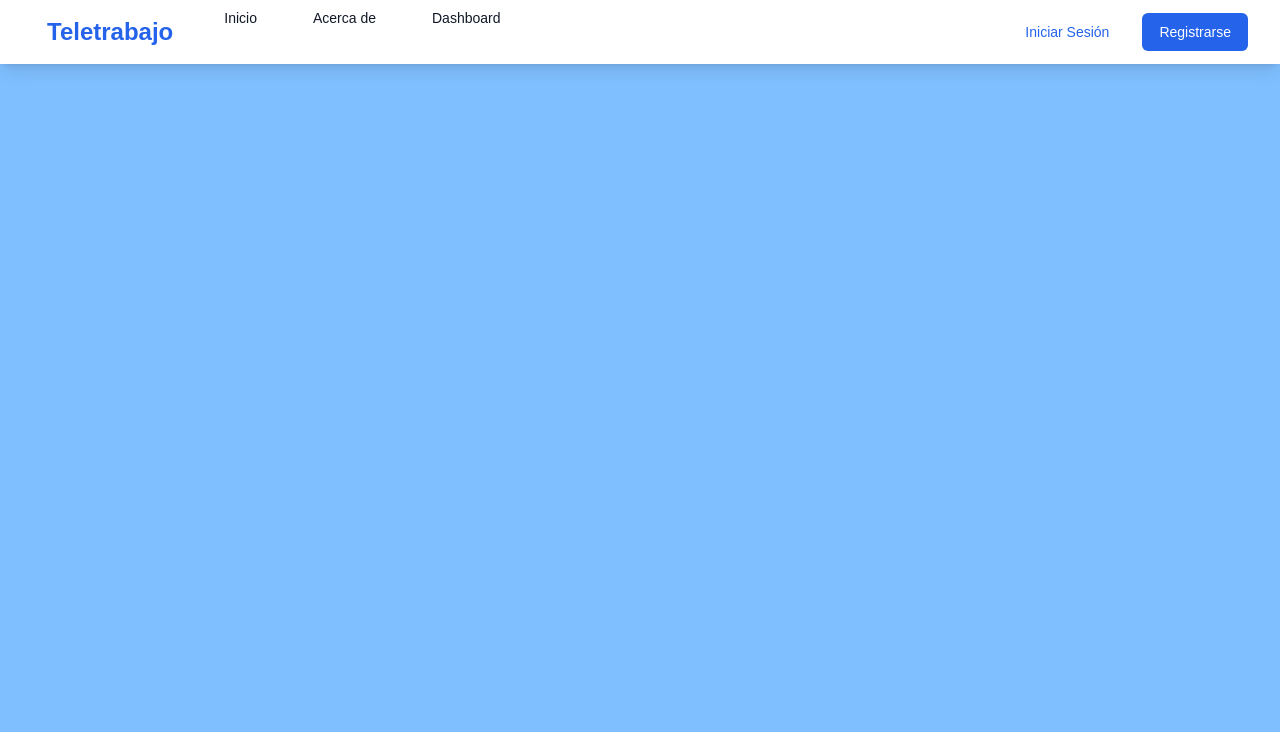
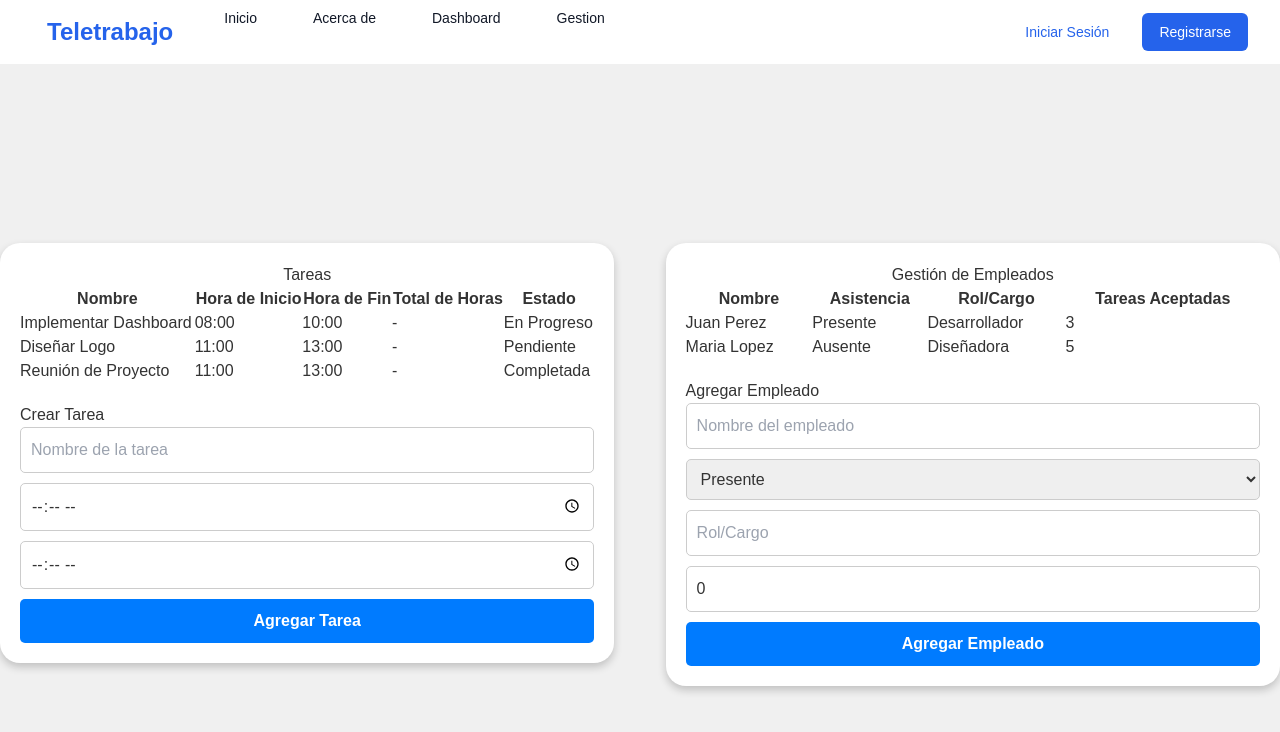
Before and after one commit to Cristianv222/Proyecto-Sistema-Tareas, a React (Vite) app in the folder proyecto/: page /gestion in a window 1280 px wide. Shown: the top 732 px of the page. Built offline with nearby package versions, Linux system fonts and the light colour scheme.

Commit message:
ultimos cambios... creo xd

```diff
--- a/proyecto/src/App.jsx
+++ b/proyecto/src/App.jsx
@@ -6,7 +6,7 @@ import About from './pages/About'; // Página "Acerca de"
 import Login from './pages/Login';
 import Register from './pages/Register';
 import Dashboard from './pages/Dashboard';
-
+import Gestion from './pages/Gestion';
 
 function App() {
   return (
@@ -17,7 +17,8 @@ function App() {
         <Route path="/about" element={<About />} />
         <Route path="/register" element={<Register />} />
         <Route path="/login" element={<Login />} /> {/* Ruta del Login */}
-        <Route path='/dashboard' element={<Dashboard/>}/>{}
+        <Route path='/dashboard' element={<Dashboard/>} />
+        <Route path='/gestion' element={<Gestion/>} />
       </Routes>
     </Router>
   );
--- a/proyecto/src/components/Navbar.jsx
+++ b/proyecto/src/components/Navbar.jsx
@@ -37,6 +37,12 @@ const [isOpen, setIsOpen] = useState(false);
               >
                Dashboard
                </Link>
+               <Link
+                to="/gestion"
+                className="text-gray-900 hover:bg-gray-200 hover:text-gray-900 px-3 py-2 rounded-md text-sm font-medium"
+              >
+                Gestion
+              </Link>
 
             </div>
           </div>
--- a/proyecto/src/pages/Dashboard.jsx
+++ b/proyecto/src/pages/Dashboard.jsx
@@ -1,5 +1,6 @@
 import React, { useState, useEffect } from 'react';
 import user from '../imagenes/user.png';
+
 import {
   Users,
   ClipboardList,
@@ -224,5 +225,4 @@ const Dashboard = () => {
     </div>
   );
 };
-
 export default Dashboard;
--- /dev/null
+++ b/proyecto/src/pages/Gestion.jsx
@@ -0,0 +1,239 @@
+import React, { useState } from "react";
+
+const Tasks = () => {
+  // Estado para las tareas
+  const [tasks, setTasks] = useState([
+    { id: 1, name: "Implementar Dashboard", start: "08:00", end: "10:00", status: "En Progreso" },
+    { id: 2, name: "Diseñar Logo", start: "11:00", end: "13:00", status: "Pendiente" },
+    { id: 3, name: "Reunión de Proyecto", start: "11:00", end: "13:00", status: "Completada" },
+  ]);
+
+  const [newTask, setNewTask] = useState({
+    name: "",
+    start: "",
+    end: "",
+    status: "Pendiente",
+  });
+
+  // Estado para los empleados
+  const [employees, setEmployees] = useState([
+    { id: 1, name: "Juan Perez", attendance: "Presente", role: "Desarrollador", acceptedTasks: 3 },
+    { id: 2, name: "Maria Lopez", attendance: "Ausente", role: "Diseñadora", acceptedTasks: 5 },
+  ]);
+
+  const [newEmployee, setNewEmployee] = useState({
+    name: "",
+    attendance: "Presente",
+    role: "",
+    acceptedTasks: 0,
+  });
+
+  const addTask = () => {
+    const totalHours = calculateTotalHours(newTask.start, newTask.end);
+    setTasks([
+      ...tasks,
+      { ...newTask, id: tasks.length + 1, totalHours: totalHours },
+    ]);
+    setNewTask({ name: "", start: "", end: "", status: "Pendiente" });
+  };
+
+  const addEmployee = () => {
+    setEmployees([
+      ...employees,
+      { ...newEmployee, id: employees.length + 1 },
+    ]);
+    setNewEmployee({ name: "", attendance: "Presente", role: "", acceptedTasks: 0 });
+  };
+
+  const calculateTotalHours = (start, end) => {
+    const startTime = new Date(`2023-01-01T${start}`);
+    const endTime = new Date(`2023-01-01T${end}`);
+    const diff = (endTime - startTime) / (1000 * 60 * 60);
+    return diff > 0 ? diff : 0;
+  };
+
+  return (
+    <div style={styles.container}>
+      <div style={styles.wrapper}> {/* Espaciado para evitar conflicto con el Navbar */}
+        <div style={styles.box}>
+          <h2 style={styles.title}>Tareas</h2>
+          <table style={styles.table}>
+            <thead>
+              <tr>
+                <th>Nombre</th>
+                <th>Hora de Inicio</th>
+                <th>Hora de Fin</th>
+                <th>Total de Horas</th>
+                <th>Estado</th>
+              </tr>
+            </thead>
+            <tbody>
+              {tasks.map((task) => (
+                <tr key={task.id}>
+                  <td>{task.name}</td>
+                  <td>{task.start}</td>
+                  <td>{task.end}</td>
+                  <td>{task.totalHours || "-"}</td>
+                  <td>{task.status}</td>
+                </tr>
+              ))}
+            </tbody>
+          </table>
+
+          <h3>Crear Tarea</h3>
+          <div style={styles.form}>
+            <input
+              style={styles.input}
+              type="text"
+              placeholder="Nombre de la tarea"
+              value={newTask.name}
+              onChange={(e) => setNewTask({ ...newTask, name: e.target.value })}
+            />
+            <input
+              style={styles.input}
+              type="time"
+              value={newTask.start}
+              onChange={(e) => setNewTask({ ...newTask, start: e.target.value })}
+            />
+            <input
+              style={styles.input}
+              type="time"
+              value={newTask.end}
+              onChange={(e) => setNewTask({ ...newTask, end: e.target.value })}
+            />
+            <button style={styles.button} onClick={addTask}>
+              Agregar Tarea
+            </button>
+          </div>
+        </div>
+
+        <div style={styles.box}> {/* Caja separada para empleados */}
+          <h2 style={styles.title}>Gestión de Empleados</h2>
+          <table style={styles.table}>
+            <thead>
+              <tr>
+                <th>Nombre</th>
+                <th>Asistencia</th>
+                <th>Rol/Cargo</th>
+                <th>Tareas Aceptadas</th>
+              </tr>
+            </thead>
+            <tbody>
+              {employees.map((employee) => (
+                <tr key={employee.id}>
+                  <td>{employee.name}</td>
+                  <td>{employee.attendance}</td>
+                  <td>{employee.role}</td>
+                  <td>{employee.acceptedTasks}</td>
+                </tr>
+              ))}
+            </tbody>
+          </table>
+
+          <h3>Agregar Empleado</h3>
+          <div style={styles.form}>
+            <input
+              style={styles.input}
+              type="text"
+              placeholder="Nombre del empleado"
+              value={newEmployee.name}
+              onChange={(e) => setNewEmployee({ ...newEmployee, name: e.target.value })}
+            />
+            <select
+              style={styles.input}
+              value={newEmployee.attendance}
+              onChange={(e) => setNewEmployee({ ...newEmployee, attendance: e.target.value })}
+            >
+              <option value="Presente">Presente</option>
+              <option value="Ausente">Ausente</option>
+            </select>
+            <input
+              style={styles.input}
+              type="text"
+              placeholder="Rol/Cargo"
+              value={newEmployee.role}
+              onChange={(e) => setNewEmployee({ ...newEmployee, role: e.target.value })}
+            />
+            <input
+              style={styles.input}
+              type="number"
+              placeholder="Tareas aceptadas"
+              value={newEmployee.acceptedTasks}
+              onChange={(e) => setNewEmployee({ ...newEmployee, acceptedTasks: parseInt(e.target.value) || 0 })}
+            />
+            <button style={styles.button} onClick={addEmployee}>
+              Agregar Empleado
+            </button>
+          </div>
+        </div>
+      </div>
+    </div>
+  );
+};
+
+const styles = {
+    container: {
+      display: "flex",
+      justifyContent: "center",
+      alignItems: "center",
+      height: "100vh",
+      backgroundColor: "#f0f0f0",
+      paddingTop: "0px", // Ajuste para evitar conflicto con el Navbar
+    },
+    wrapper: {
+      width: "100%",
+      display: "flex",
+      justifyContent: "space-between", // Espaciado entre las cajas
+      alignItems: "flex-start",
+      gap: "20px",
+      flexWrap: "nowrap", // Evita que las cajas se apilen
+    },
+    box: {
+      backgroundColor: "#ffffff",
+      padding: "20px",
+      borderRadius: "20px",
+      boxShadow: "0 4px 8px rgba(0, 0, 0, 0.2)",
+      width: "48%", // Ocupa un 48% del ancho para dejar espacio entre ambas cajas
+      maxWidth: "800px",
+    },
+    title: {
+      textAlign: "center",
+      color: "#333",
+    },
+    table: {
+      width: "100%",
+      borderCollapse: "collapse",
+      marginBottom: "20px",
+    },
+    th: {
+      backgroundColor: "#007BFF",
+      color: "#ffffff",
+      padding: "10px",
+      textAlign: "left",
+    },
+    td: {
+      padding: "10px",
+      borderBottom: "1px solid #ddd",
+    },
+    form: {
+      display: "flex",
+      flexDirection: "column",
+      gap: "10px",
+    },
+    input: {
+      padding: "10px",
+      border: "1px solid #ccc",
+      borderRadius: "5px",
+    },
+    button: {
+      padding: "10px",
+      backgroundColor: "#007BFF",
+      color: "#ffffff",
+      border: "none",
+      borderRadius: "5px",
+      cursor: "pointer",
+      fontWeight: "bold",
+    },
+  };
+
+export default Tasks;
```
